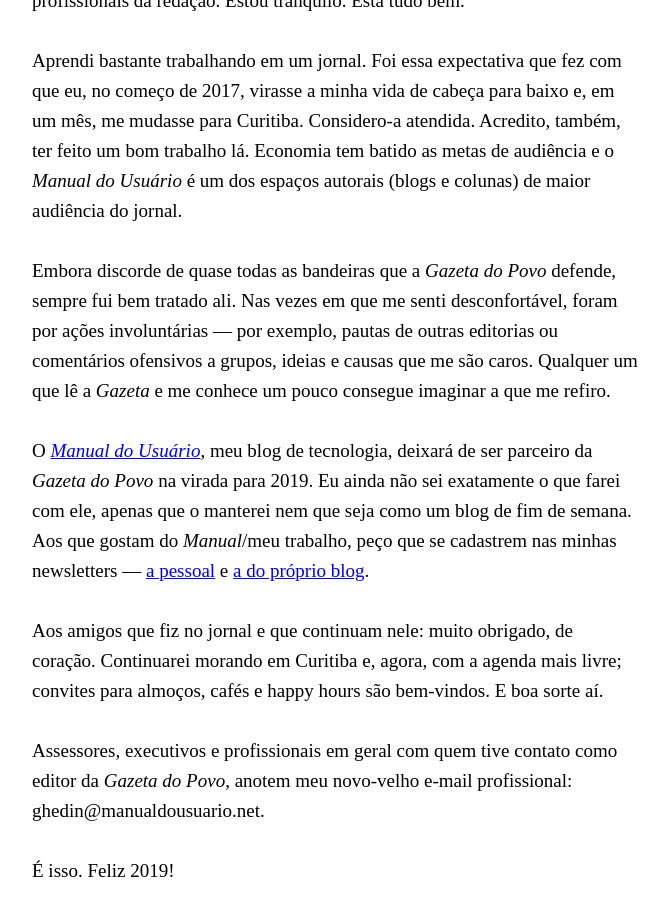
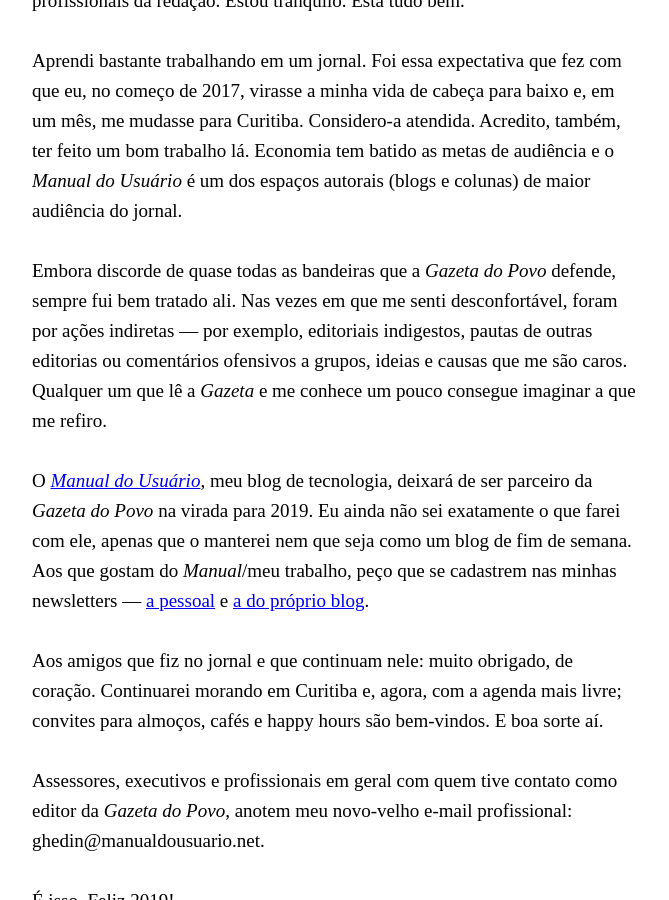
Before and after one commit to rghedin/rghedin.github.io, a Jekyll site: the page built from _posts/2018-12-07-demissao-gazeta-do-povo.md, in a window 1280 px wide and 900 px high, scrolled down 472 px. Shown: the whole window, without its empty margins (304-973 px from the left). Built offline with Jekyll 4.4.1, drawn with Linux system fonts in a browser that asks for light colours.

Commit message:
Edição #3 do post Demissão da Gazeta do Povo.

```diff
--- a/_posts/2018-12-07-demissao-gazeta-do-povo.md
+++ b/_posts/2018-12-07-demissao-gazeta-do-povo.md
@@ -8,7 +8,7 @@ Ontem foi o meu último dia na _Gazeta do Povo_. Fui demitido com outros cinco p
 
 Aprendi bastante trabalhando em um jornal. Foi essa expectativa que fez com que eu, no começo de 2017, virasse a minha vida de cabeça para baixo e, em um mês, me mudasse para Curitiba. Considero-a atendida. Acredito, também, ter feito um bom trabalho lá. Economia tem batido as metas de audiência e o _Manual do Usuário_ é um dos espaços autorais (blogs e colunas) de maior audiência do jornal.
 
-Embora discorde de quase todas as bandeiras que a _Gazeta do Povo_ defende, sempre fui bem tratado ali. Nas vezes em que me senti desconfortável, foram por ações involuntárias — por exemplo, pautas de outras editorias ou comentários ofensivos a grupos, ideias e causas que me são caros. Qualquer um que lê a _Gazeta_ e me conhece um pouco consegue imaginar a que me refiro.
+Embora discorde de quase todas as bandeiras que a _Gazeta do Povo_ defende, sempre fui bem tratado ali. Nas vezes em que me senti desconfortável, foram por ações indiretas — por exemplo, editoriais indigestos, pautas de outras editorias ou comentários ofensivos a grupos, ideias e causas que me são caros. Qualquer um que lê a _Gazeta_ e me conhece um pouco consegue imaginar a que me refiro.
 
 O [_Manual do Usuário_](https://www.manualdousuario.net), meu blog de tecnologia, deixará de ser parceiro da _Gazeta do Povo_ na virada para 2019. Eu ainda não sei exatamente o que farei com ele, apenas que o manterei nem que seja como um blog de fim de semana. Aos que gostam do _Manual_/meu trabalho, peço que se cadastrem nas minhas newsletters — [a pessoal](https://bitly.com/newsghedin) e [a do próprio blog](https://bitly.com/newsmdu).
 
```
Also changed, not shown: 2 other files.
